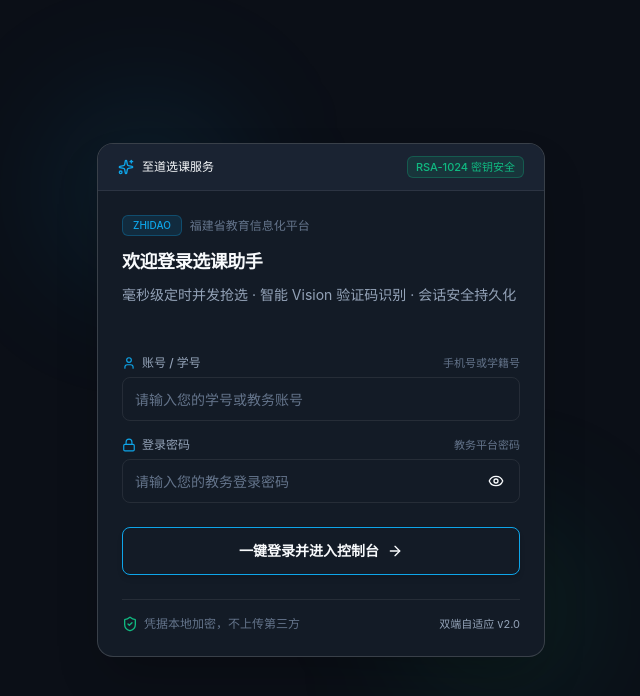
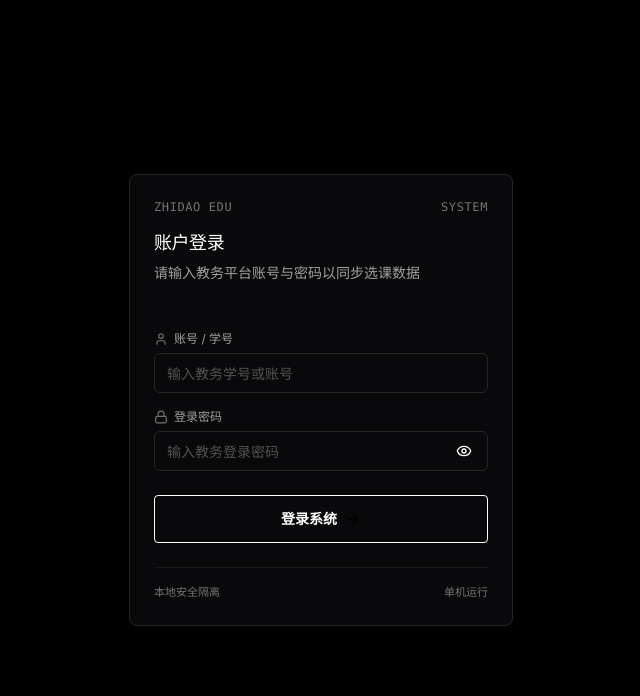
Before and after one commit to Wenaixi/xuanke-auto, a React (Vite) app in the folder web/: page / in a window 1280 px wide. Shown: the top 696 px of the page, without its empty margins (319-959 px from the left). Built offline with nearby package versions, Linux system fonts and the light colour scheme.

Commit message:
feat(ui): overhaul login and base components to monochrome fine art style

```diff
--- a/web/src/components/ui/Badge.tsx
+++ b/web/src/components/ui/Badge.tsx
@@ -6,14 +6,14 @@ export interface BadgeProps extends React.HTMLAttributes<HTMLDivElement> {
 }
 
 const badgeVariants: Record<NonNullable<BadgeProps["variant"]>, string> = {
-  default: "bg-[var(--surface-soft)] text-[var(--fg)] border-[var(--border)]",
-  primary: "bg-[var(--cyan-bg)] text-[var(--cyan)] border-[var(--cyan-border)]",
-  success: "bg-[var(--emerald-bg)] text-[var(--emerald)] border-[var(--emerald-border)]",
-  warning: "bg-[var(--amber-bg)] text-[var(--amber)] border-[var(--amber-border)]",
-  destructive: "bg-[var(--rose-bg)] text-[var(--rose)] border-[var(--rose-border)]",
-  outline: "bg-transparent text-[var(--fg-muted)] border-[var(--border)]",
-  secondary: "bg-[var(--surface-muted)] text-[var(--fg-muted)] border-transparent",
-  active: "bg-[var(--emerald-bg)] text-[var(--emerald)] border-[var(--emerald-border)] shadow-[0_0_10px_rgba(16,185,129,0.2)]",
+  default: "bg-neutral-900 text-neutral-200 border-neutral-800",
+  primary: "bg-white text-black border-white font-semibold",
+  success: "bg-neutral-900 text-neutral-100 border-neutral-700",
+  warning: "bg-neutral-950 text-neutral-300 border-neutral-800",
+  destructive: "bg-neutral-950 text-neutral-400 border-neutral-800",
+  outline: "bg-transparent text-neutral-300 border-neutral-700",
+  secondary: "bg-neutral-900 text-neutral-400 border-neutral-800",
+  active: "bg-white text-black border-white font-semibold",
 }
 
 export function Badge({ className, variant = "default", ...props }: BadgeProps) {
--- a/web/src/components/ui/Button.tsx
+++ b/web/src/components/ui/Button.tsx
@@ -9,15 +9,15 @@ export interface ButtonProps extends React.ButtonHTMLAttributes<HTMLButtonElemen
 }
 
 const variantStyles: Record<NonNullable<ButtonProps["variant"]>, string> = {
-  default: "bg-[var(--surface-soft)] text-[var(--fg)] border border-[var(--border)] hover:bg-[var(--surface-muted)] hover:border-[var(--border-hover)] shadow-sm",
-  primary: "bg-[var(--cyan)] text-white border border-[var(--cyan)] font-medium hover:brightness-110 shadow-sm",
-  success: "bg-[var(--emerald)] text-white border border-[var(--emerald)] font-medium hover:brightness-110 shadow-sm",
-  warning: "bg-[var(--amber)] text-black border border-[var(--amber)] font-medium hover:brightness-110 shadow-sm",
-  destructive: "bg-[var(--rose)] text-white border border-[var(--rose)] font-medium hover:brightness-110 shadow-sm",
-  outline: "bg-transparent text-[var(--fg-muted)] border border-[var(--border)] hover:text-[var(--fg)] hover:border-[var(--border-hover)] hover:bg-[var(--surface)]",
+  default: "bg-[var(--surface-soft)] text-[var(--fg)] border border-[var(--border)] hover:bg-[var(--surface-muted)] hover:border-[var(--border-hover)]",
+  primary: "bg-white text-black border border-white font-semibold hover:bg-neutral-200 shadow-sm",
+  success: "bg-neutral-100 text-black border border-white font-semibold hover:bg-white shadow-sm",
+  warning: "bg-neutral-800 text-white border border-neutral-700 font-medium hover:bg-neutral-700",
+  destructive: "bg-rose-950/40 text-rose-300 border border-rose-900/60 font-medium hover:bg-rose-900/50",
+  outline: "bg-transparent text-[var(--fg-muted)] border border-[var(--border)] hover:text-[var(--fg)] hover:border-[var(--border-hover)] hover:bg-[var(--surface-soft)]",
   secondary: "bg-[var(--surface)] text-[var(--fg)] border border-[var(--border)] hover:bg-[var(--surface-soft)] hover:border-[var(--border-hover)]",
   ghost: "bg-transparent text-[var(--fg-muted)] border-transparent hover:bg-[var(--surface-soft)] hover:text-[var(--fg)]",
-  invert: "bg-[var(--fg)] text-[var(--bg)] border border-[var(--fg)] font-medium hover:bg-white/90 shadow-sm",
+  invert: "bg-white text-black border border-white font-semibold hover:bg-neutral-200 shadow-sm",
 }
 
 const sizeStyles: Record<NonNullable<ButtonProps["size"]>, string> = {
--- a/web/src/routes/Login.tsx
+++ b/web/src/routes/Login.tsx
@@ -4,7 +4,7 @@ import { Button } from "../components/ui/Button"
 import { Input } from "../components/ui/Input"
 import { Card, CardContent, CardDescription, CardHeader, CardTitle } from "../components/ui/Card"
 import { Badge } from "../components/ui/Badge"
-import { ShieldCheck, ArrowRight, Loader2, User, Lock, Eye, EyeOff, Sparkles } from "lucide-react"
+import { ArrowRight, Loader2, User, Lock, Eye, EyeOff } from "lucide-react"
 
 interface Props {
   onLogin: (token: string) => void
@@ -38,41 +38,24 @@ export default function Login({ onLogin }: Props) {
   }
 
   return (
-    <div className="min-h-screen flex items-center justify-center p-4 sm:p-6 bg-[var(--bg)] select-none">
-      {/* 居中温润现代卡片 */}
-      <div className="w-full max-w-md relative">
-        {/* 背景柔和微光环境氛围 */}
-        <div className="absolute -top-12 -left-12 w-48 h-48 bg-[var(--cyan)]/10 rounded-full blur-3xl pointer-events-none" />
-        <div className="absolute -bottom-12 -right-12 w-48 h-48 bg-[var(--emerald)]/10 rounded-full blur-3xl pointer-events-none" />
-
-        <Card className="rounded-[var(--radius-xl)] border border-[var(--border-hover)] bg-[var(--surface)] relative overflow-hidden shadow-2xl">
-          {/* 顶栏规格条 */}
-          <div className="flex items-center justify-between px-5 py-3 border-b border-[var(--border)] bg-[var(--surface-soft)]">
-            <div className="flex items-center gap-2">
-              <Sparkles className="h-4 w-4 text-[var(--cyan)]" />
-              <span className="text-xs font-medium text-[var(--fg)]">
-                至道选课服务
-              </span>
+    <div className="min-h-screen flex items-center justify-center p-4 sm:p-6 bg-black text-white select-none">
+      {/* 纯黑白极简艺术卡片容器 */}
+      <div className="w-full max-w-sm">
+        <Card className="rounded-[var(--radius-lg)] border border-neutral-800 bg-[#09090b] shadow-2xl overflow-hidden">
+          <CardHeader className="space-y-1.5 p-6 pb-4">
+            <div className="flex items-center justify-between text-xs tracking-wider uppercase text-neutral-500 font-mono">
+              <span>ZHIDAO EDU</span>
+              <span>SYSTEM</span>
             </div>
-            <Badge variant="success" className="text-[11px] px-2 py-0.5">
-              RSA-1024 密钥安全
-            </Badge>
-          </div>
-
-          <CardHeader className="space-y-2 p-6 pb-2">
-            <div className="flex items-center gap-2">
-              <Badge variant="primary" className="text-[10px]">ZHIDAO</Badge>
-              <span className="text-xs text-[var(--fg-dim)]">福建省教育信息化平台</span>
-            </div>
-            <CardTitle className="text-2xl font-bold tracking-tight text-[var(--fg)] pt-1">
-              欢迎登录选课助手
+            <CardTitle className="text-xl font-medium tracking-tight text-white pt-2">
+              账户登录
             </CardTitle>
-            <CardDescription className="text-xs sm:text-sm text-[var(--fg-muted)] leading-relaxed">
-              毫秒级定时并发抢选 · 智能 Vision 验证码识别 · 会话安全持久化
+            <CardDescription className="text-xs text-neutral-400">
+              请输入教务平台账号与密码以同步选课数据
             </CardDescription>
           </CardHeader>
 
-          <CardContent className="p-6 pt-4">
+          <CardContent className="p-6 pt-2">
             <form
               className="flex flex-col gap-4"
               onSubmit={(e) => {
@@ -82,89 +65,84 @@ export default function Login({ onLogin }: Props) {
             >
               {/* 账号输入框 */}
               <div className="flex flex-col gap-1.5">
-                <label className="text-xs font-medium text-[var(--fg-muted)] flex items-center justify-between">
+                <label className="text-xs text-neutral-400 flex items-center justify-between">
                   <span className="flex items-center gap-1.5">
-                    <User className="h-3.5 w-3.5 text-[var(--cyan)]" />
+                    <User className="h-3.5 w-3.5 text-neutral-500" />
                     <span>账号 / 学号</span>
                   </span>
-                  <span className="text-[11px] text-[var(--fg-dim)]">手机号或学籍号</span>
                 </label>
                 <Input
-                  placeholder="请输入您的学号或教务账号"
+                  placeholder="输入教务学号或账号"
                   value={account}
                   onChange={(e) => setAccount(e.target.value)}
                   autoComplete="username"
                   disabled={loading}
-                  className="h-11 text-sm bg-[var(--surface-soft)] border-[var(--border)] focus:border-[var(--cyan)]"
+                  className="h-10 text-sm bg-neutral-950 border-neutral-800 text-white placeholder:text-neutral-600 focus:border-white transition-colors"
                 />
               </div>
 
               {/* 密码输入框 */}
               <div className="flex flex-col gap-1.5">
-                <label className="text-xs font-medium text-[var(--fg-muted)] flex items-center justify-between">
+                <label className="text-xs text-neutral-400 flex items-center justify-between">
                   <span className="flex items-center gap-1.5">
-                    <Lock className="h-3.5 w-3.5 text-[var(--cyan)]" />
+                    <Lock className="h-3.5 w-3.5 text-neutral-500" />
                     <span>登录密码</span>
                   </span>
-                  <span className="text-[11px] text-[var(--fg-dim)]">教务平台密码</span>
                 </label>
                 <div className="relative">
                   <Input
                     type={showPassword ? "text" : "password"}
-                    placeholder="请输入您的教务登录密码"
+                    placeholder="输入教务登录密码"
                     value={password}
                     onChange={(e) => setPassword(e.target.value)}
                     autoComplete="current-password"
                     disabled={loading}
-                    className="h-11 pr-10 text-sm bg-[var(--surface-soft)] border-[var(--border)] focus:border-[var(--cyan)]"
+                    className="h-10 pr-10 text-sm bg-neutral-950 border-neutral-800 text-white placeholder:text-neutral-600 focus:border-white transition-colors"
                   />
                   <button
                     type="button"
                     onClick={() => setShowPassword(!showPassword)}
-                    className="absolute right-3 top-1/2 -translate-y-1/2 text-[var(--fg-dim)] hover:text-[var(--fg)] p-1 rounded-md transition-colors"
+                    className="absolute right-3 top-1/2 -translate-y-1/2 text-neutral-500 hover:text-white p-1 transition-colors"
                   >
                     {showPassword ? <EyeOff className="h-4 w-4" /> : <Eye className="h-4 w-4" />}
                   </button>
                 </div>
               </div>
 
-              {/* 人性化错误提示框 */}
+              {/* 错误提示框 */}
               {error && (
-                <div className="p-3 rounded-[var(--radius-md)] border border-[var(--rose-border)] bg-[var(--rose-bg)] text-xs text-[var(--rose)] flex items-center gap-2 animate-in fade-in-50 duration-200">
-                  <span className="inline-block w-2 h-2 rounded-full bg-[var(--rose)] shrink-0" />
+                <div className="p-3 rounded-[var(--radius-sm)] border border-neutral-800 bg-neutral-950 text-xs text-neutral-300 flex items-center gap-2">
+                  <span className="inline-block w-1.5 h-1.5 rounded-full bg-white shrink-0" />
                   <span>{error}</span>
                 </div>
               )}
 
-              {/* 提交主按钮 */}
+              {/* 提交主按钮：纯白反转底高反差 */}
               <Button
                 type="submit"
                 variant="primary"
                 size="lg"
                 disabled={loading}
-                className="w-full mt-2 h-11 sm:h-12 flex items-center justify-center gap-2 text-sm font-semibold rounded-[var(--radius-md)] shadow-md"
+                className="w-full mt-2 h-10 flex items-center justify-center gap-2 text-sm font-semibold rounded-[var(--radius-sm)]"
               >
                 {loading ? (
                   <>
-                    <Loader2 className="h-4 w-4 animate-spin" />
-                    <span>正在连接教务平台并识别验证码...</span>
+                    <Loader2 className="h-4 w-4 animate-spin text-black" />
+                    <span>正在连接教务认证...</span>
                   </>
                 ) : (
                   <>
-                    <span>一键登录并进入控制台</span>
-                    <ArrowRight className="h-4 w-4" />
+                    <span>登录系统</span>
+                    <ArrowRight className="h-4 w-4 text-black" />
                   </>
                 )}
               </Button>
             </form>
 
-            {/* 底部保障提示 */}
-            <div className="mt-6 pt-4 border-t border-[var(--border)] flex items-center justify-between text-xs text-[var(--fg-dim)]">
-              <div className="flex items-center gap-1.5">
-                <ShieldCheck className="h-4 w-4 text-[var(--emerald)]" />
-                <span>凭据本地加密，不上传第三方</span>
-              </div>
-              <span className="text-[11px] text-[var(--fg-muted)]">双端自适应 v2.0</span>
+            {/* 底部信息：极简纯粹 */}
+            <div className="mt-6 pt-4 border-t border-neutral-900 flex items-center justify-between text-[11px] text-neutral-500">
+              <span>本地安全隔离</span>
+              <span>单机运行</span>
             </div>
           </CardContent>
         </Card>
--- a/web/src/styles/global.css
+++ b/web/src/styles/global.css
@@ -1,42 +1,42 @@
 @import "tailwindcss";
 
 :root {
-  /* 现代温润深空调色板 */
-  --bg: #0b0f17;
-  --surface: #131b26;
-  --surface-soft: #1a2332;
-  --surface-muted: #222d40;
-  --border: rgba(255, 255, 255, 0.08);
-  --border-hover: rgba(255, 255, 255, 0.16);
-  --border-strong: rgba(255, 255, 255, 0.28);
-  --border-invert: #fafafa;
+  /* 瑞士国际主义与高级黑白极简艺术调色板 (Monochrome Fine Art) */
+  --bg: #000000;
+  --surface: #0c0c0e;
+  --surface-soft: #141417;
+  --surface-muted: #1c1c20;
+  --border: rgba(255, 255, 255, 0.12);
+  --border-hover: rgba(255, 255, 255, 0.24);
+  --border-strong: rgba(255, 255, 255, 0.5);
+  --border-invert: #ffffff;
 
-  --fg: #f8fafc;
-  --fg-muted: #94a3b8;
-  --fg-dim: #64748b;
+  --fg: #ffffff;
+  --fg-muted: #a1a1aa;
+  --fg-dim: #71717a;
 
-  /* 生机语义色彩体系（点缀色） */
-  --emerald: #10b981;
-  --emerald-bg: rgba(16, 185, 129, 0.12);
-  --emerald-border: rgba(16, 185, 129, 0.28);
+  /* 单色语义灰阶映射（纯黑白极简，剔除所有高饱和彩色杂质） */
+  --emerald: #ffffff;
+  --emerald-bg: rgba(255, 255, 255, 0.08);
+  --emerald-border: rgba(255, 255, 255, 0.28);
 
-  --amber: #f59e0b;
-  --amber-bg: rgba(245, 158, 11, 0.12);
-  --amber-border: rgba(245, 158, 11, 0.28);
+  --amber: #e4e4e7;
+  --amber-bg: rgba(255, 255, 255, 0.06);
+  --amber-border: rgba(255, 255, 255, 0.2);
 
   --rose: #f43f5e;
-  --rose-bg: rgba(244, 63, 94, 0.12);
-  --rose-border: rgba(244, 63, 94, 0.28);
+  --rose-bg: rgba(244, 63, 94, 0.08);
+  --rose-border: rgba(244, 63, 94, 0.25);
 
-  --cyan: #0ea5e9;
-  --cyan-bg: rgba(14, 165, 233, 0.12);
-  --cyan-border: rgba(14, 165, 233, 0.28);
+  --cyan: #ffffff;
+  --cyan-bg: rgba(255, 255, 255, 0.08);
+  --cyan-border: rgba(255, 255, 255, 0.3);
 
-  /* 舒适微圆角体系 */
-  --radius-sm: 6px;
-  --radius-md: 8px;
-  --radius-lg: 12px;
-  --radius-xl: 16px;
+  /* 严谨纯粹几何圆角体系 (精简利落) */
+  --radius-sm: 4px;
+  --radius-md: 6px;
+  --radius-lg: 8px;
+  --radius-xl: 12px;
   --radius-full: 9999px;
 }
 
```
